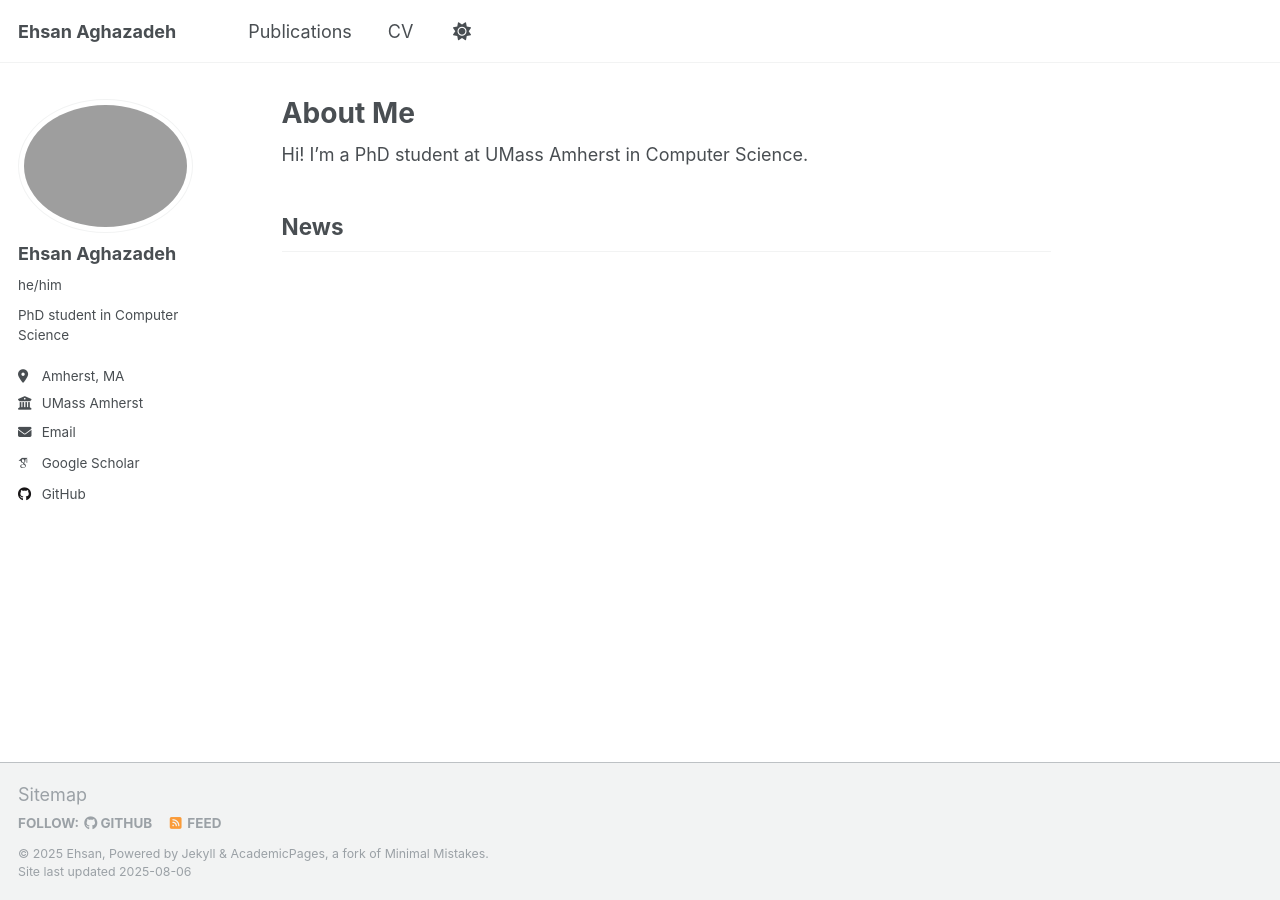
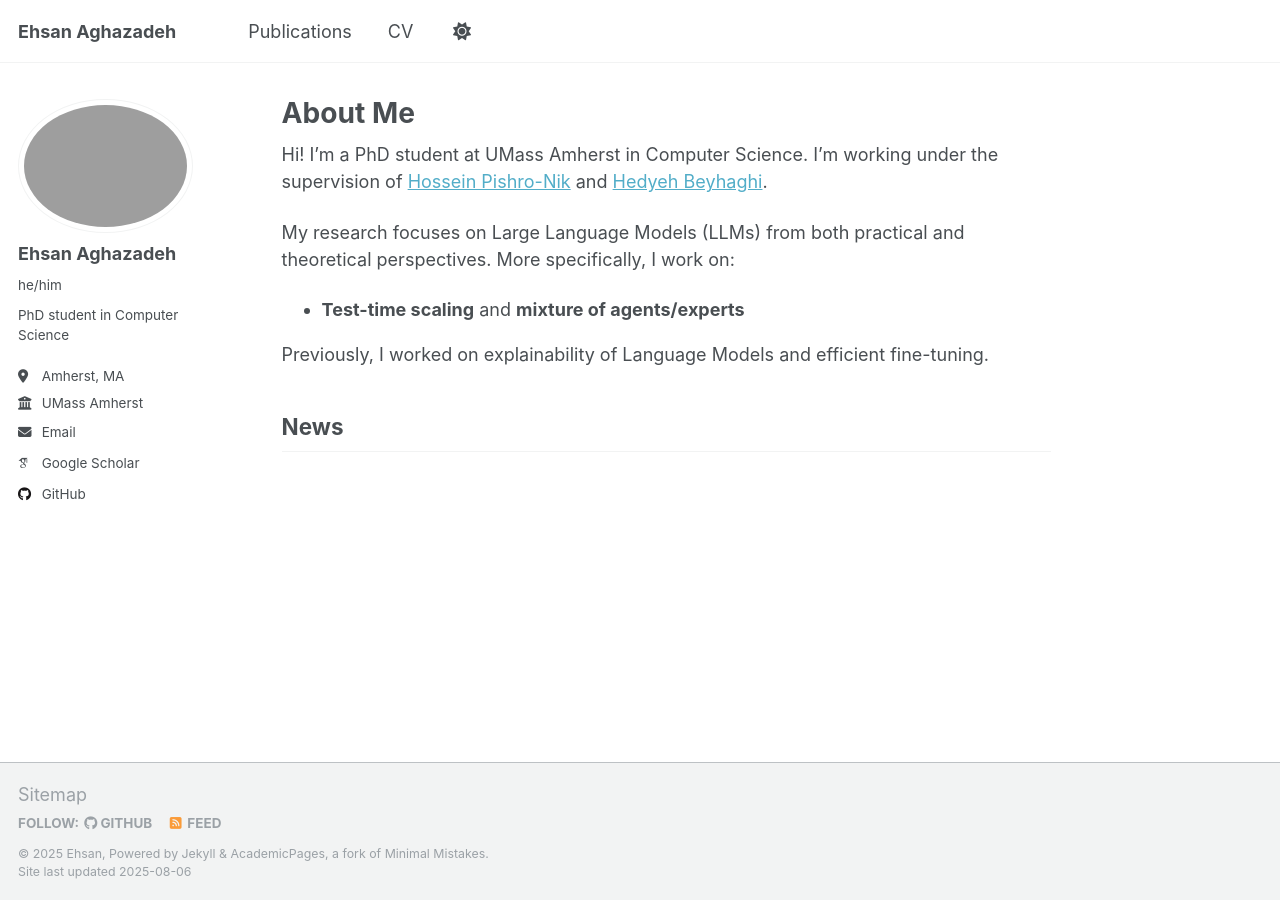
Before and after one commit to EhsanAghazadeh/EhsanAghazadeh.github.io, a Jekyll site: the page built from _pages/about.md, in a window 1280 px wide. Built offline with Jekyll 4.4.1, drawn with Linux system fonts in a browser that asks for light colours; some web fonts are replaced; a script that is not in the unit is left out.

Commit message:
CHANGE _pages/about.md

```diff
--- a/_pages/about.md
+++ b/_pages/about.md
@@ -4,6 +4,12 @@ title: "About Me"
 author_profile: true
 ---
 
-Hi! I'm a PhD student at UMass Amherst in Computer Science.
+Hi! I'm a PhD student at UMass Amherst in Computer Science. I'm working under the supervision of [Hossein Pishro-Nik](https://infosec.cs.umass.edu/person/pishro-nik-hossein) and [Hedyeh Beyhaghi](https://hedyehbeyhaghi.github.io/).
+
+My research focuses on Large Language Models (LLMs) from both practical and theoretical perspectives. More specifically, I work on:
+
+- **Test-time scaling** and **mixture of agents/experts**
+
+Previously, I worked on explainability of Language Models and efficient fine-tuning.
 
 ## News
```
